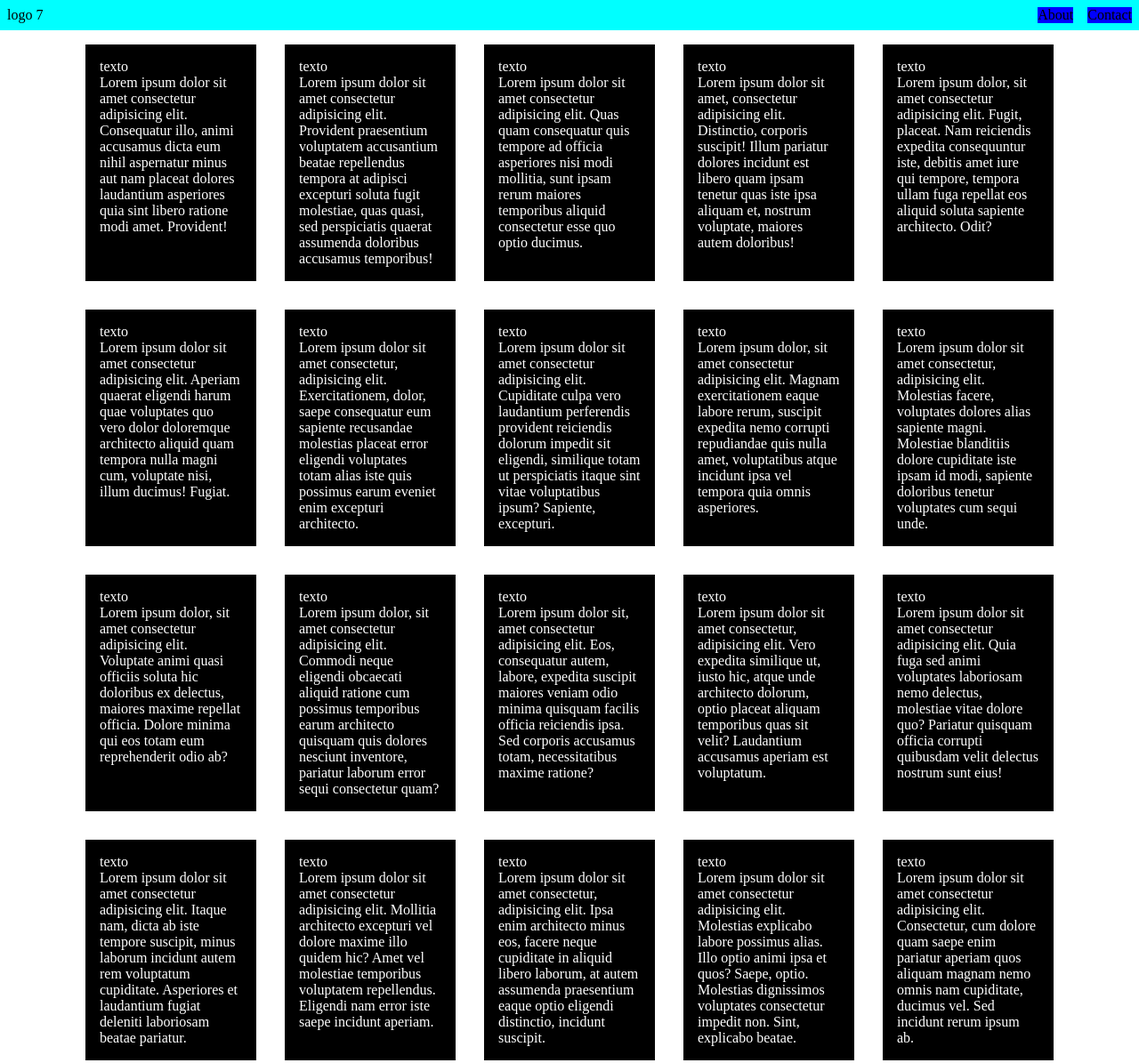
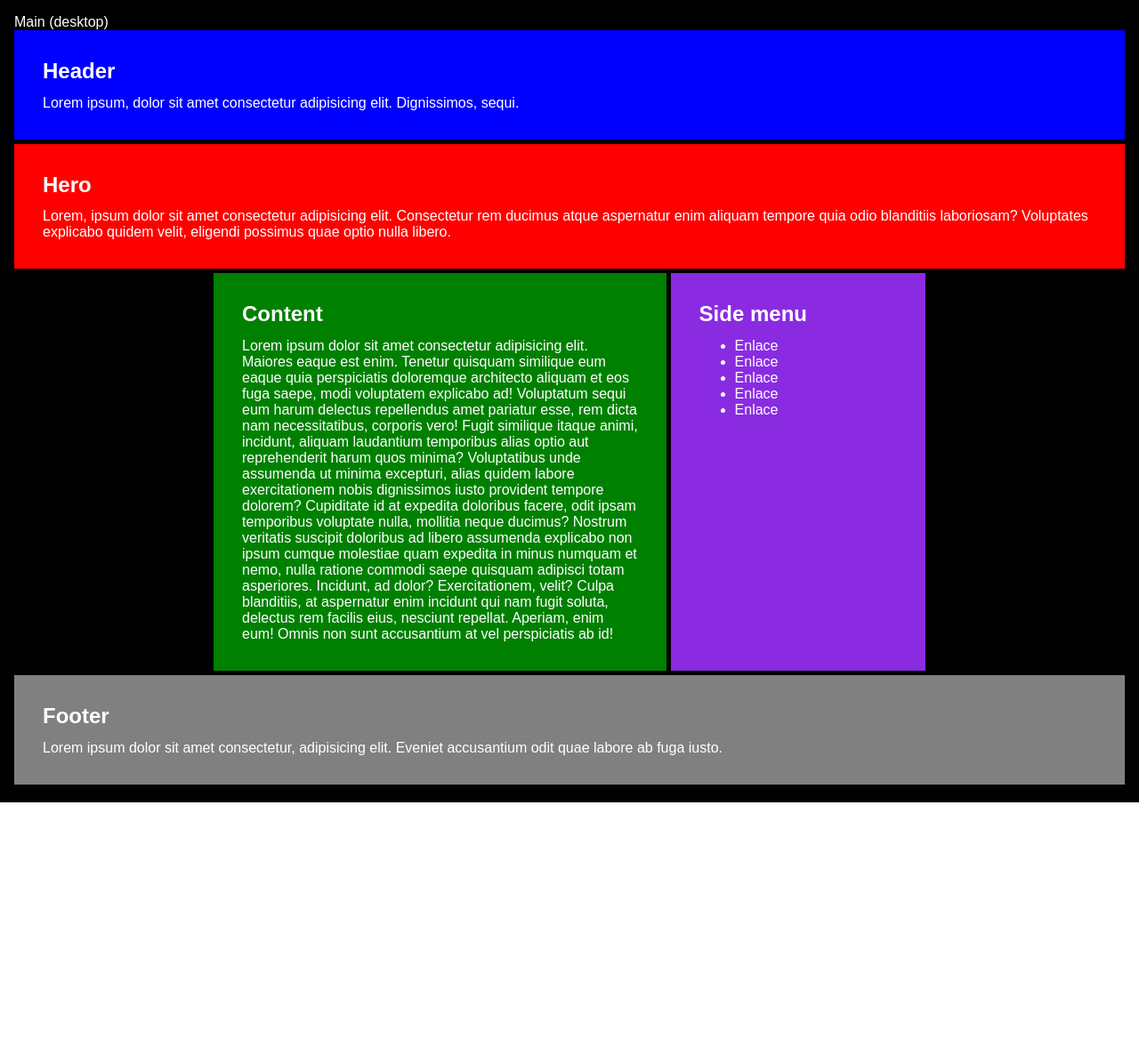
Before and after one commit to xavi-mat/boot008-css2, a plain HTML site: page index.html in a window 1280 px wide. Shown: the whole page at 89% size. After the commit the page ends 902 px from the top, so only its background shows below. Drawn offline with Linux system fonts and the light colour scheme.

Commit message:
Responsive design

```diff
--- a/index.html
+++ b/index.html
@@ -1,102 +1,61 @@
 <!DOCTYPE html>
 <html lang="en">
+
 <head>
     <meta charset="UTF-8">
     <meta http-equiv="X-UA-Compatible" content="IE=edge">
     <meta name="viewport" content="width=device-width, initial-scale=1.0">
-    <title>CSS 2</title>
+    <title>Responsive</title>
     <link rel="stylesheet" href="style.css">
 </head>
+
 <body>
-    <header>
-        <span>logo 7</span>
-        <nav>
-            <!-- <a href="index.html">Inicio</a> -->
-            <a href="/pages/about.html">About</a>
-            <a href="/pages/about.html">Contact</a>
-        </nav>
-    </header>
-    <div class="flex-container">
-        <div class="card">
-            <span>texto</span>
-            <div>Lorem ipsum dolor sit amet consectetur adipisicing elit. Consequatur illo, animi accusamus dicta eum nihil aspernatur minus aut nam placeat dolores laudantium asperiores quia sint libero ratione modi amet. Provident!</div>
+    <main>
+        Main
+        <span class="phone">(phone)</span>
+        <span class="tablet">(tablet)</span>
+        <span class="desktop">(desktop)</span>
+        <header class="header padded">
+            <h2>Header</h2>
+            <p>Lorem ipsum, dolor sit amet consectetur adipisicing elit. Dignissimos, sequi.</p>
+        </header>
+        <section class="hero padded">
+            <h2>Hero</h2>
+            <p>Lorem, ipsum dolor sit amet consectetur adipisicing elit. Consectetur rem ducimus atque aspernatur enim aliquam tempore quia odio blanditiis laboriosam? Voluptates explicabo quidem velit, eligendi possimus quae optio nulla libero.</p>
+        </section>
+        <div class="central-container">
+            <section class="content padded">
+            <h2>Content</h2>
+            Lorem ipsum dolor sit amet consectetur adipisicing elit. Maiores eaque est enim. Tenetur quisquam similique
+            eum eaque quia perspiciatis doloremque architecto aliquam et eos fuga saepe, modi voluptatem explicabo ad!
+            Voluptatum sequi eum harum delectus repellendus amet pariatur esse, rem dicta nam necessitatibus, corporis
+            vero! Fugit similique itaque animi, incidunt, aliquam laudantium temporibus alias optio aut reprehenderit
+            harum quos minima?
+            Voluptatibus unde assumenda ut minima excepturi, alias quidem labore exercitationem nobis dignissimos iusto
+            provident tempore dolorem? Cupiditate id at expedita doloribus facere, odit ipsam temporibus voluptate
+            nulla, mollitia neque ducimus?
+            Nostrum veritatis suscipit doloribus ad libero assumenda explicabo non ipsum cumque molestiae quam expedita
+            in minus numquam et nemo, nulla ratione commodi saepe quisquam adipisci totam asperiores. Incidunt, ad
+            dolor?
+            Exercitationem, velit? Culpa blanditiis, at aspernatur enim incidunt qui nam fugit soluta, delectus rem
+            facilis eius, nesciunt repellat. Aperiam, enim eum! Omnis non sunt accusantium at vel perspiciatis ab id!
+        </section>
+        <aside class="sidemenu padded">
+            <h2>Side menu</h2>
+            <ul>
+                <li>Enlace</li>
+                <li>Enlace</li>
+                <li>Enlace</li>
+                <li>Enlace</li>
+                <li>Enlace</li>
+            </ul>
+        </aside>
         </div>
-        <div class="card">
-            <span>texto</span>
-            <div>Lorem ipsum dolor sit amet consectetur adipisicing elit. Provident praesentium voluptatem accusantium beatae repellendus tempora at adipisci excepturi soluta fugit molestiae, quas quasi, sed perspiciatis quaerat assumenda doloribus accusamus temporibus!</div>
-        </div>
-        <div class="card">
-            <span>texto</span>
-            <div>Lorem ipsum dolor sit amet consectetur adipisicing elit. Quas quam consequatur quis tempore ad officia asperiores nisi modi mollitia, sunt ipsam rerum maiores temporibus aliquid consectetur esse quo optio ducimus.</div>
-        </div>
-        <div class="card">
-            <span>texto</span>
-            <div>Lorem ipsum dolor sit amet, consectetur adipisicing elit. Distinctio, corporis suscipit! Illum pariatur dolores incidunt est libero quam ipsam tenetur quas iste ipsa aliquam et, nostrum voluptate, maiores autem doloribus!</div>
-        </div>
-        <div class="card">
-            <span>texto</span>
-            <div>Lorem ipsum dolor, sit amet consectetur adipisicing elit. Fugit, placeat. Nam reiciendis expedita consequuntur iste, debitis amet iure qui tempore, tempora ullam fuga repellat eos aliquid soluta sapiente architecto. Odit?</div>
-        </div>
-        <div class="card">
-            <span>texto</span>
-            <div>Lorem ipsum dolor sit amet consectetur adipisicing elit. Aperiam quaerat eligendi harum quae voluptates quo vero dolor doloremque architecto aliquid quam tempora nulla magni cum, voluptate nisi, illum ducimus! Fugiat.</div>
-        </div>
-        <div class="card">
-            <span>texto</span>
-            <div>Lorem ipsum dolor sit amet consectetur, adipisicing elit. Exercitationem, dolor, saepe consequatur eum sapiente recusandae molestias placeat error eligendi voluptates totam alias iste quis possimus earum eveniet enim excepturi architecto.</div>
-        </div>
-        <div class="card">
-            <span>texto</span>
-            <div>Lorem ipsum dolor sit amet consectetur adipisicing elit. Cupiditate culpa vero laudantium perferendis provident reiciendis dolorum impedit sit eligendi, similique totam ut perspiciatis itaque sint vitae voluptatibus ipsum? Sapiente, excepturi.</div>
-        </div>
-        <div class="card">
-            <span>texto</span>
-            <div>Lorem ipsum dolor, sit amet consectetur adipisicing elit. Magnam exercitationem eaque labore rerum, suscipit expedita nemo corrupti repudiandae quis nulla amet, voluptatibus atque incidunt ipsa vel tempora quia omnis asperiores.</div>
-        </div>
-        <div class="card">
-            <span>texto</span>
-            <div>Lorem ipsum dolor sit amet consectetur, adipisicing elit. Molestias facere, voluptates dolores alias sapiente magni. Molestiae blanditiis dolore cupiditate iste ipsam id modi, sapiente doloribus tenetur voluptates cum sequi unde.</div>
-        </div>
-        <div class="card">
-            <span>texto</span>
-            <div>Lorem ipsum dolor, sit amet consectetur adipisicing elit. Voluptate animi quasi officiis soluta hic doloribus ex delectus, maiores maxime repellat officia. Dolore minima qui eos totam eum reprehenderit odio ab?</div>
-        </div>
-        <div class="card">
-            <span>texto</span>
-            <div>Lorem ipsum dolor, sit amet consectetur adipisicing elit. Commodi neque eligendi obcaecati aliquid ratione cum possimus temporibus earum architecto quisquam quis dolores nesciunt inventore, pariatur laborum error sequi consectetur quam?</div>
-        </div>
-        <div class="card">
-            <span>texto</span>
-            <div>Lorem ipsum dolor sit, amet consectetur adipisicing elit. Eos, consequatur autem, labore, expedita suscipit maiores veniam odio minima quisquam facilis officia reiciendis ipsa. Sed corporis accusamus totam, necessitatibus maxime ratione?</div>
-        </div>
-        <div class="card">
-            <span>texto</span>
-            <div>Lorem ipsum dolor sit amet consectetur, adipisicing elit. Vero expedita similique ut, iusto hic, atque unde architecto dolorum, optio placeat aliquam temporibus quas sit velit? Laudantium accusamus aperiam est voluptatum.</div>
-        </div>
-        <div class="card">
-            <span>texto</span>
-            <div>Lorem ipsum dolor sit amet consectetur adipisicing elit. Quia fuga sed animi voluptates laboriosam nemo delectus, molestiae vitae dolore quo? Pariatur quisquam officia corrupti quibusdam velit delectus nostrum sunt eius!</div>
-        </div>
-        <div class="card">
-            <span>texto</span>
-            <div>Lorem ipsum dolor sit amet consectetur adipisicing elit. Itaque nam, dicta ab iste tempore suscipit, minus laborum incidunt autem rem voluptatum cupiditate. Asperiores et laudantium fugiat deleniti laboriosam beatae pariatur.</div>
-        </div>
-        <div class="card">
-            <span>texto</span>
-            <div>Lorem ipsum dolor sit amet consectetur adipisicing elit. Mollitia architecto excepturi vel dolore maxime illo quidem hic? Amet vel molestiae temporibus voluptatem repellendus. Eligendi nam error iste saepe incidunt aperiam.</div>
-        </div>
-        <div class="card">
-            <span>texto</span>
-            <div>Lorem ipsum dolor sit amet consectetur, adipisicing elit. Ipsa enim architecto minus eos, facere neque cupiditate in aliquid libero laborum, at autem assumenda praesentium eaque optio eligendi distinctio, incidunt suscipit.</div>
-        </div>
-        <div class="card">
-            <span>texto</span>
-            <div>Lorem ipsum dolor sit amet consectetur adipisicing elit. Molestias explicabo labore possimus alias. Illo optio animi ipsa et quos? Saepe, optio. Molestias dignissimos voluptates consectetur impedit non. Sint, explicabo beatae.</div>
-        </div>
-        <div class="card">
-            <span>texto</span>
-            <div>Lorem ipsum dolor sit amet consectetur adipisicing elit. Consectetur, cum dolore quam saepe enim pariatur aperiam quos aliquam magnam nemo omnis nam cupiditate, ducimus vel. Sed incidunt rerum ipsum ab.</div>
-        </div>
-    </div>
+        <footer class="padded">
+            <h2>Footer</h2>
+            <p>Lorem ipsum dolor sit amet consectetur, adipisicing elit. Eveniet accusantium odit quae labore ab fuga iusto.</p>
+        </footer>
+    </main>
 </body>
+
 </html>
--- a/style.css
+++ b/style.css
@@ -1,32 +1,77 @@
 * {
     margin: 0;
+    font-family: Arial, Helvetica, sans-serif;
+    color: white;
+}
+
+main {
+    background-color: black;
+    padding: 1rem;
+}
+
+h2 {
+    margin-bottom: 0.8rem;
+}
+.padded {
+    padding: 2em;
+    margin-bottom: 0.3rem;
 }
 header {
-    display: flex;
-    justify-content: space-between;
-    background-color: aqua;
-    padding: 0.5em;
-}
-nav {
-    display: flex;
-    align-items: center;
-    justify-content: center;
-    gap: 1rem;
-}
-a {
-    all: unset;
-    cursor: pointer;
     background-color: blue;
 }
-.flex-container {
-    display: flex;
-    flex-wrap: wrap;
-    justify-content: center;
+
+.hero {
+    background-color: red;
 }
-.card {
-    background-color: black;
-    color: white;
-    margin: 1rem;
-    width: 10em;
-    padding: 1em;
+
+.content {
+    background-color: green;
 }
+
+aside {
+    background-color: blueviolet;
+}
+
+footer {
+    background-color: grey;
+}
+.tablet {
+    display: none;
+}
+.desktop {
+    display: none;
+}
+
+@media screen and (min-width: 600px) {
+    .central-container {
+        display: flex;
+    }
+    .content {
+        width: 66%;
+        margin-right: 0.3rem;
+    }
+    .sidemenu {
+        width: 33%;
+    }
+    .tablet {
+        display: inline;
+    }
+    .phone {
+        display: none;
+    }
+}
+
+@media screen and (min-width: 1000px) {
+    .central-container {
+        max-width: 800px;
+        margin: auto;
+        display: flex;
+        justify-content: center;
+    }
+    .tablet {
+        display: none;
+    }
+    .desktop {
+        display: inline;
+    }
+}
```
Also changed, not shown: pages/about.html (deleted, +0 -12 lines).
